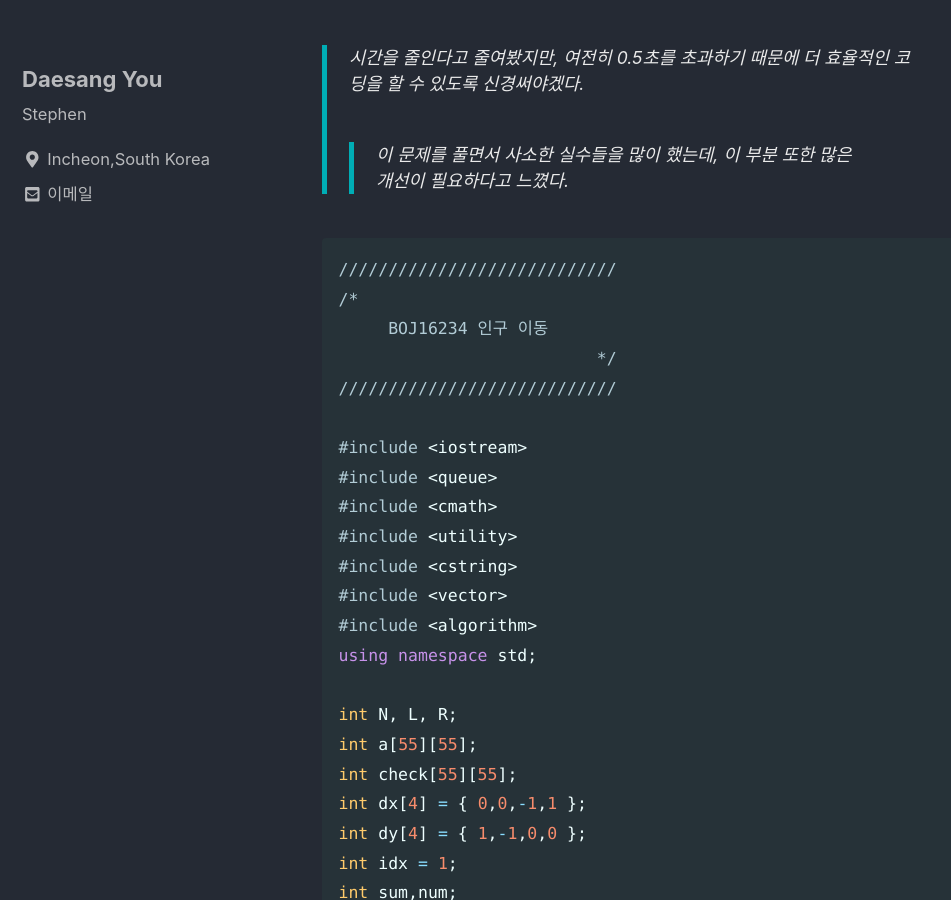
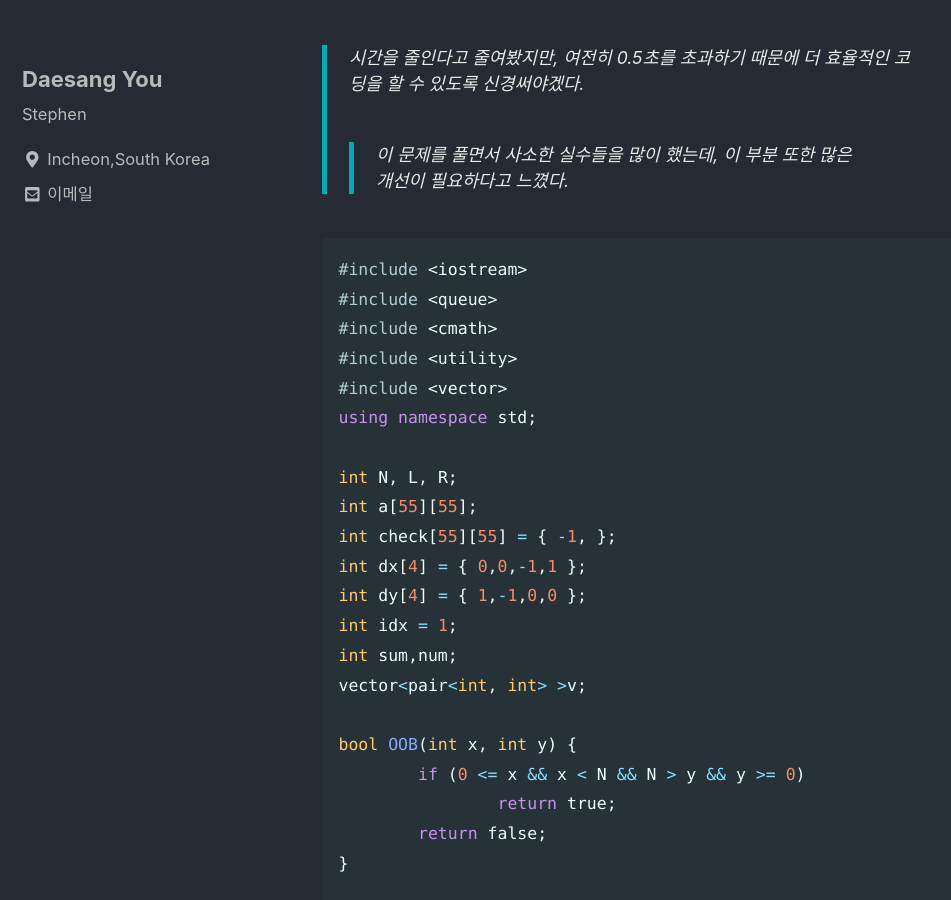
Before and after one commit to eotkd4791/eotkd4791.github.io, a Jekyll site: the page built from _posts/algorithm/2019-04-10-algorithm-BOJ-16234-인구이동.md, in a window 1280 px wide and 900 px high, scrolled down 853 px. Shown: the whole window, without its empty margins (0-951 px from the left). Built offline with Jekyll 4.4.1, drawn with Linux system fonts in a browser that asks for light colours; cached includes are drawn as plain includes; comment, search, counter and statistics services are not loaded; some of the changed text lies outside the part shown.

Commit message:
[BOJ16234] 인구 이동

````diff
--- a/_posts/algorithm/2019-04-10-algorithm-BOJ-16234-인구이동.md
+++ b/_posts/algorithm/2019-04-10-algorithm-BOJ-16234-인구이동.md
@@ -42,24 +42,16 @@ __while문 안에서 다중 for문을 돌리다보니 시간초과가 났다.__
 
 
 ```cpp
-////////////////////////////
-/*
-     BOJ16234 인구 이동
-                          */
-////////////////////////////
-
 #include <iostream>
 #include <queue>
 #include <cmath>
 #include <utility>
-#include <cstring>
 #include <vector>
-#include <algorithm>
 using namespace std;
 
 int N, L, R;
 int a[55][55];
-int check[55][55];
+int check[55][55] = { -1, };
 int dx[4] = { 0,0,-1,1 };
 int dy[4] = { 1,-1,0,0 };
 int idx = 1;
@@ -101,6 +93,7 @@ void movingpeople() {
 		int ox = v[i].first;
 		int oy = v[i].second;
 		a[ox][oy] = avr;
+        check[ox][oy] = -1;
 	}
 }
 
@@ -157,5 +149,4 @@ int main() {
 	printf("%d\n", cnt);
 	return 0;
 }
-
 ```
````
Also changed, not shown: other parts of _posts/algorithm/2019-04-10-algorithm-BOJ-16234-인구이동.md (+0 -1 lines).
